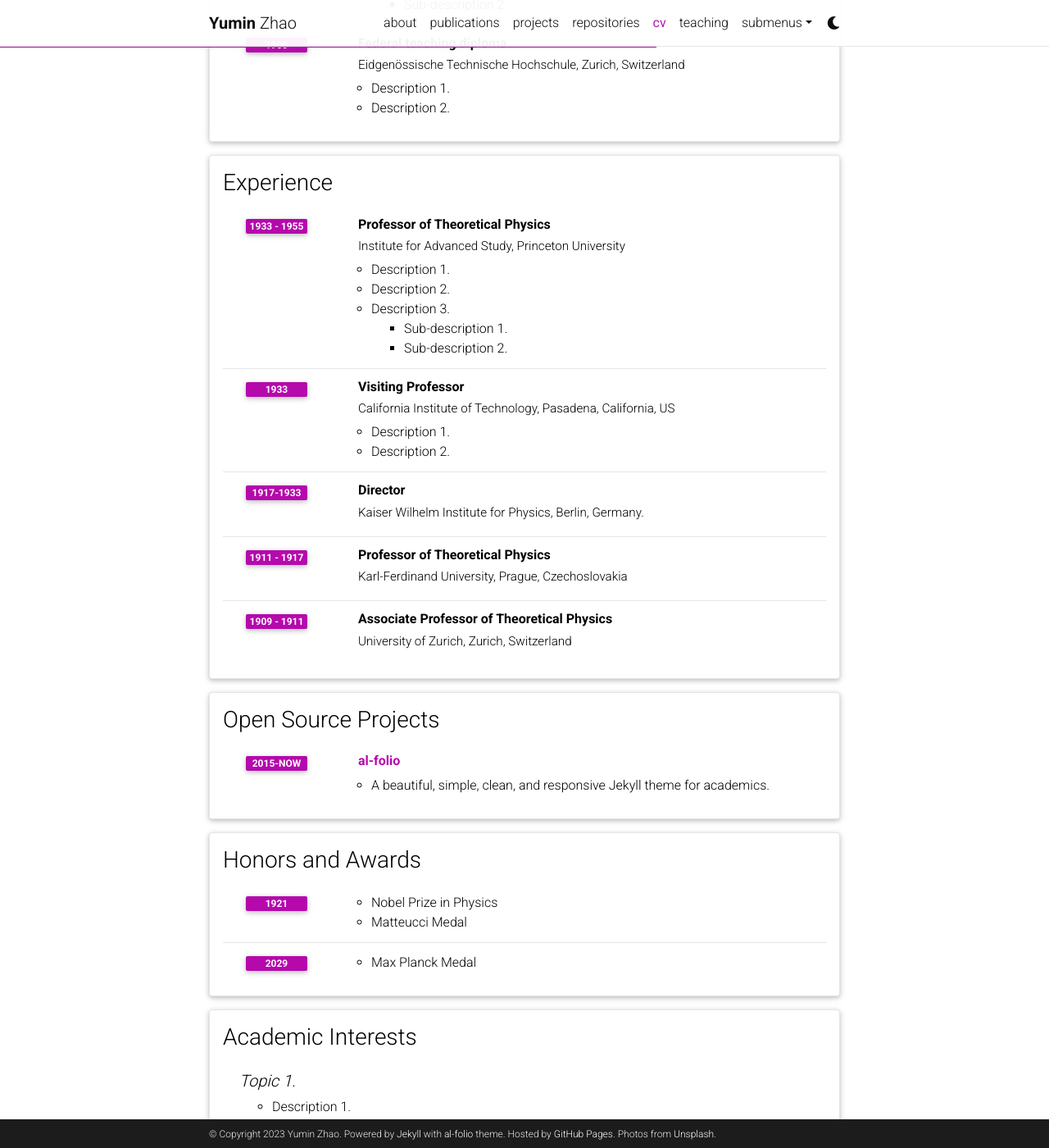
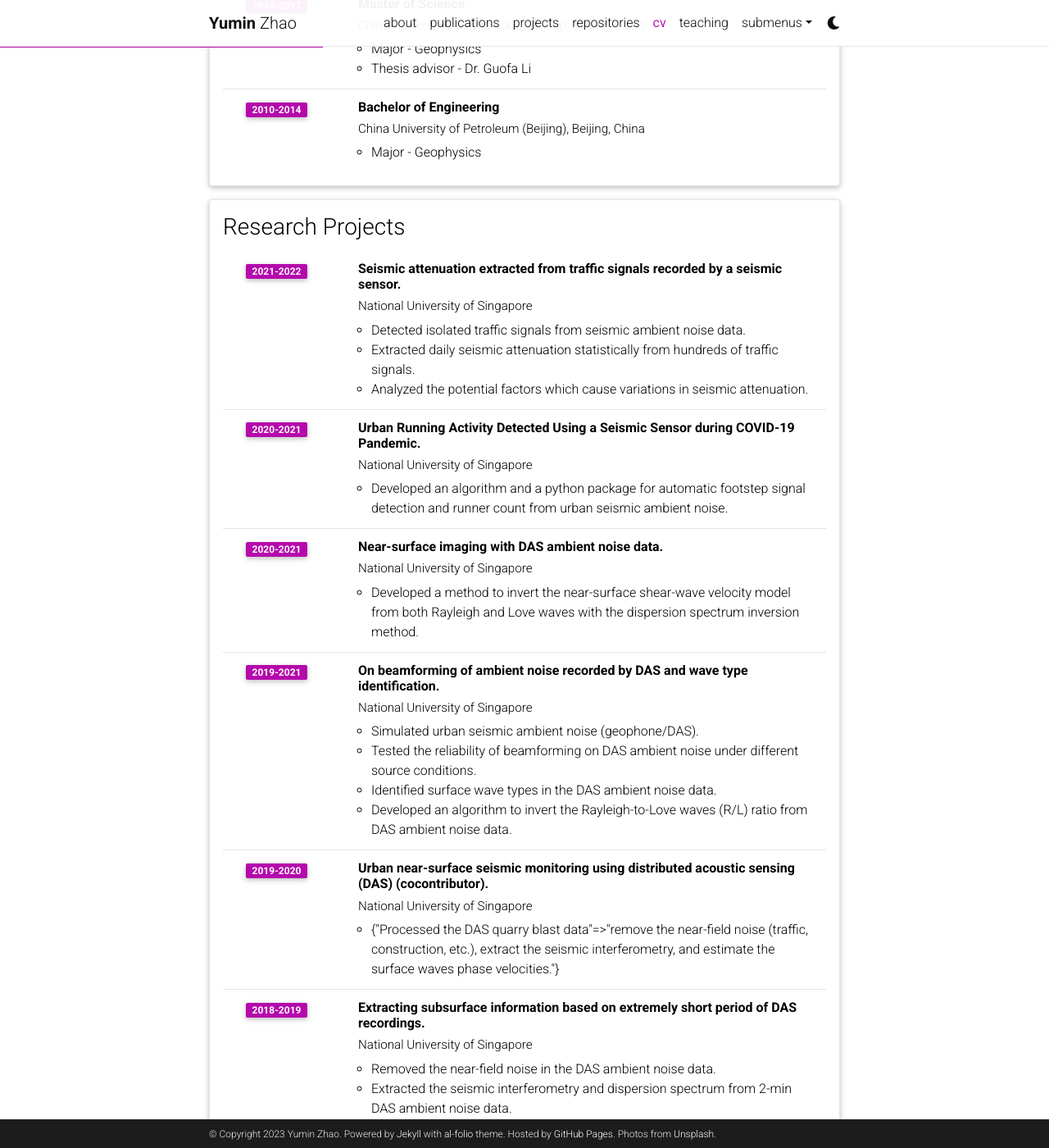
Before and after one commit to yuminzhao91/yuminzhao91.github.io, a Jekyll site: the page built from _pages/cv.md, in a window 1280 px wide and 1400 px high, scrolled down 623 px. Shown: the whole window at 82% size. Built offline with Jekyll 4.4.1, drawn with Linux system fonts in a browser that asks for light colours; comment, search, counter and statistics services are not loaded; a style sheet for code colours, icons or effects is not loaded; some of the changed text lies outside the part shown.

Commit message:
modify .yml files in _data

```diff
--- a/_data/cv.yml
+++ b/_data/cv.yml
@@ -2,96 +2,139 @@
   type: map
   contents:
     - name: Full Name
-      value: Albert Einstein
+      value: Yumin Zhao
     - name: Date of Birth
-      value: 14th March 1879
+      value:
     - name: Languages
-      value: English, German
+      value: Chinese, English
 
 - title: Education
   type: time_table
   contents:
-    - title: PhD
-      institution: University of Zurich, Zurich, Switzerland
-      year: 1905
+    - title: Doctor of Philosophy (PhD)
+      institution: National University of Singapore, Singapore
+      year: 2008-2023
       description:
-        - Description 1.
-        - Description 2.
-        - title: Description 3.
-          contents:
-            - Sub-description 1.
-            - Sub-description 2.
-    - title: Federal teaching diploma
-      institution: Eidgenössische Technische Hochschule, Zurich, Switzerland
-      year: 1900
+        - Major - Geophysics
+        - Thesis advisor - Dr .Yunyue Elita Li (Now she is an Associate Professor at Purdue University.)
+
+    - title: Master of Science
+      institution: China University of Petroleum (Beijing), Beijing, China
+      year: 2014-2017
       description:
-        - Description 1.
-        - Description 2.
+        - Major - Geophysics
+        - Thesis advisor - Dr. Guofa Li
 
-- title: Experience
+    - title: Bachelor of Engineering
+      institution: China University of Petroleum (Beijing), Beijing, China
+      year: 2010-2014
+      description:
+        - Major - Geophysics
+
+
+- title: Research Projects
   type: time_table
   contents:
-    - title: Professor of Theoretical Physics
-      institution: Institute for Advanced Study, Princeton University
-      year: 1933 - 1955
+    - title: Seismic attenuation extracted from traffic signals recorded by a seismic sensor.
+      institution: National University of Singapore
+      year: 2021-2022
       description:
-        - Description 1.
-        - Description 2.
-        - title: Description 3.
-          contents:
-            - Sub-description 1.
-            - Sub-description 2.
-    - title: Visiting Professor
-      institution: California Institute of Technology, Pasadena, California, US
-      year: 1933
+        - Detected isolated traffic signals from seismic ambient noise data.
+        - Extracted daily seismic attenuation statistically from hundreds of traffic signals.
+        - Analyzed the potential factors which cause variations in seismic attenuation.
+
+    - title: Urban Running Activity Detected Using a Seismic Sensor during COVID-19 Pandemic.
+      institution: National University of Singapore
+      year: 2020-2021
       description:
-        - Description 1.
-        - Description 2.
+        - Developed an algorithm and a python package for automatic footstep signal detection and runner count from urban seismic ambient noise.
 
-    - title: Director
-      institution: Kaiser Wilhelm Institute for Physics, Berlin, Germany.
-      year: 1917-1933
+    - title: Near-surface imaging with DAS ambient noise data.
+      institution: National University of Singapore
+      year: 2020-2021
+      description:
+        - Developed a method to invert the near-surface shear-wave velocity model from both Rayleigh and Love waves with the dispersion spectrum inversion method.
 
-    - title: Professor of Theoretical Physics
-      institution: Karl-Ferdinand University, Prague, Czechoslovakia
-      year: 1911 - 1917
+    - title: On beamforming of ambient noise recorded by DAS and wave type identification.
+      institution: National University of Singapore
+      year: 2019-2021
       description:
+        - Simulated urban seismic ambient noise (geophone/DAS).
+        - Tested the reliability of beamforming on DAS ambient noise under different source conditions.
+        - Identified surface wave types in the DAS ambient noise data.
+        - Developed an algorithm to invert the Rayleigh-to-Love waves (R/L) ratio from DAS ambient noise data.
 
-    - title: Associate Professor of Theoretical Physics
-      institution: University of Zurich, Zurich, Switzerland
-      year: 1909 - 1911
+
+    - title: Urban near-surface seismic monitoring using distributed acoustic sensing (DAS) (cocontributor).
+      institution: National University of Singapore
+      year: 2019-2020
+      description:
+        - Processed the DAS quarry blast data: remove the near-field noise (traffic, construction, etc.), extract the seismic interferometry, and estimate the surface waves phase velocities.
+
+
+    - title: Extracting subsurface information based on extremely short period of DAS recordings.
+      institution: National University of Singapore
+      year: 2018-2019
+      description:
+        - Removed the near-field noise in the DAS ambient noise data.
+        - Extracted the seismic interferometry and dispersion spectrum from 2-min DAS ambient noise data.
+
+    - title: Multi-trace seismic data deconvolution.
+      institution: China University of Petroleum (Beijing)
+      year: 2016-2017
+      description:
+        - Developed a multi-trace seismic data deconvolution method that is robust to noise and performs well in preserving the lateral continuity of the inversion result.
+
+    - title: Inversion-based time-space domain random noise reduction.
+      institution: China University of Petroleum (Beijing)
+      year: 2014-2016
+      description:
+        - Developed an inversion-based random noise reduction method in the time-space domain using the prediction error filter (PEF) calculated from the noisy data as the regularization term.
 
 - title: Open Source Projects
   type: time_table
   contents:
-    - title: <a href="https://github.com/alshedivat/al-folio">al-folio</a>
-      year: 2015-now
-      description: A beautiful, simple, clean, and responsive Jekyll theme for academics.
+    - title: <a href="https://doi.org/10.5281/zenodo.4905734">automatic runner detection</a>
+      year: 2020-2021
+      description: An algortihm for automatic runner detection and counting from seismic ambient noise data.
+
+    - title: <a href="https://doi.org/10.5281/zenodo.7494032">Seismic attenuation extraction</a>
+      year: 2022-2022
+      description: An algorithm for automatic isolated traffic events detection from seismic ambient noise data and statistically seismic attenuation extraction from isolated traffic signals.
+
 
 - title: Honors and Awards
   type: time_table
   contents:
-    - year: 1921
+    - year: 2018-2021
       items:
-        - Nobel Prize in Physics
-        - Matteucci Medal
-    - year: 2029
+        - NUS Research Scholarship
+
+    - year: 2017
       items:
-        - Max Planck Medal
+        - Outstanding presentation for Thesis of M.S., CUPB
 
-- title: Academic Interests
-  type: nested_list
+    - year: 2015
+      items:
+        - Third prize, the 3rd “Oriental Cup” National Exploration Geophysics Competition for College Students (NEGCCS)
+
+
+
+
+
+- title: Professional service
+  type: time_table
   contents:
-    - title: Topic 1.
-      items:
-        - Description 1.
-        - Description 2.
-    - title: Topic 2.
-      items:
-        - Description 1.
-        - Description 2.
+    - year: 2018-present
+    - title: Reviewer (journals)
+      description:
+          - Geophysics
+          - Computers and Geosciences
+          - Exploration Geophysics
+
+
 
 - title: Other Interests
   type: list
   contents:
-    - <u>Hobbies:</u> Hobby 1, Hobby 2, etc.
+    - <u>Hobbies:</u> running, hiking, etc.
```
Also changed, not shown: _data/repositories.yml (+4 -9 lines).
